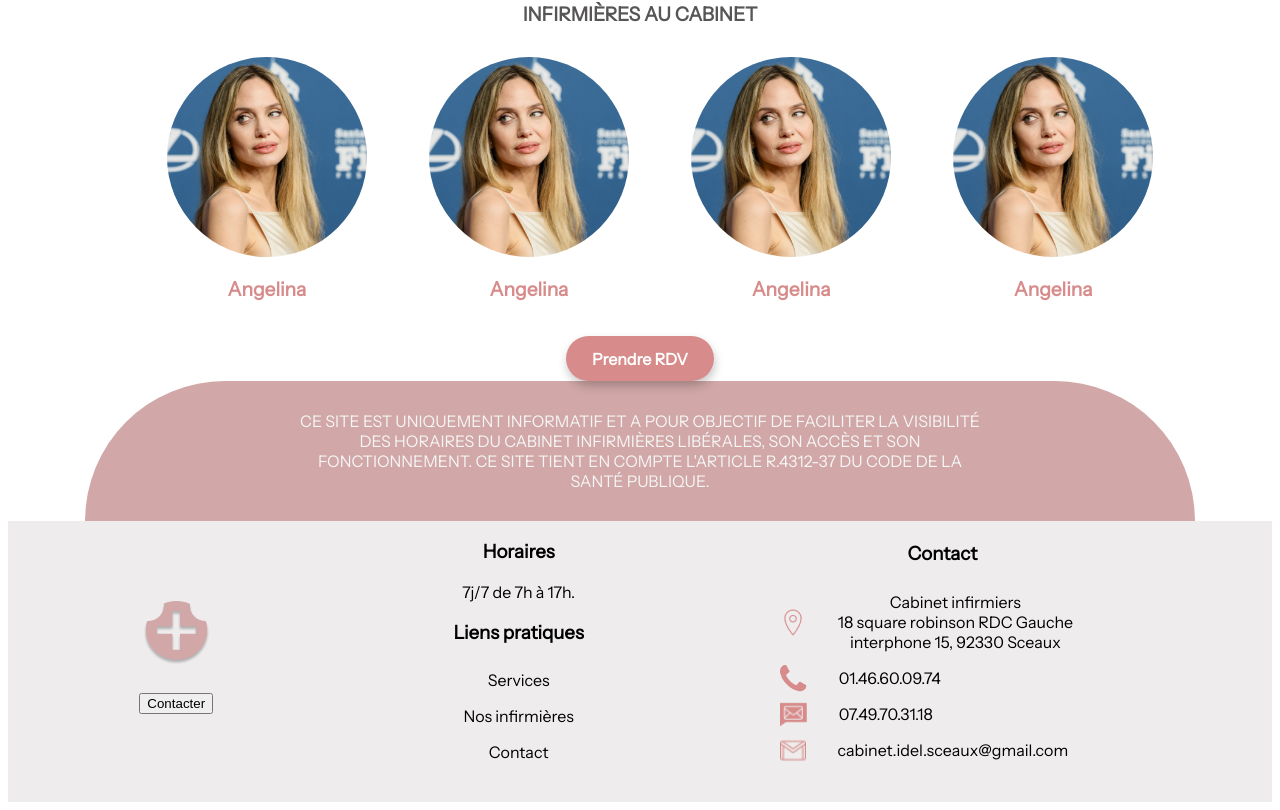
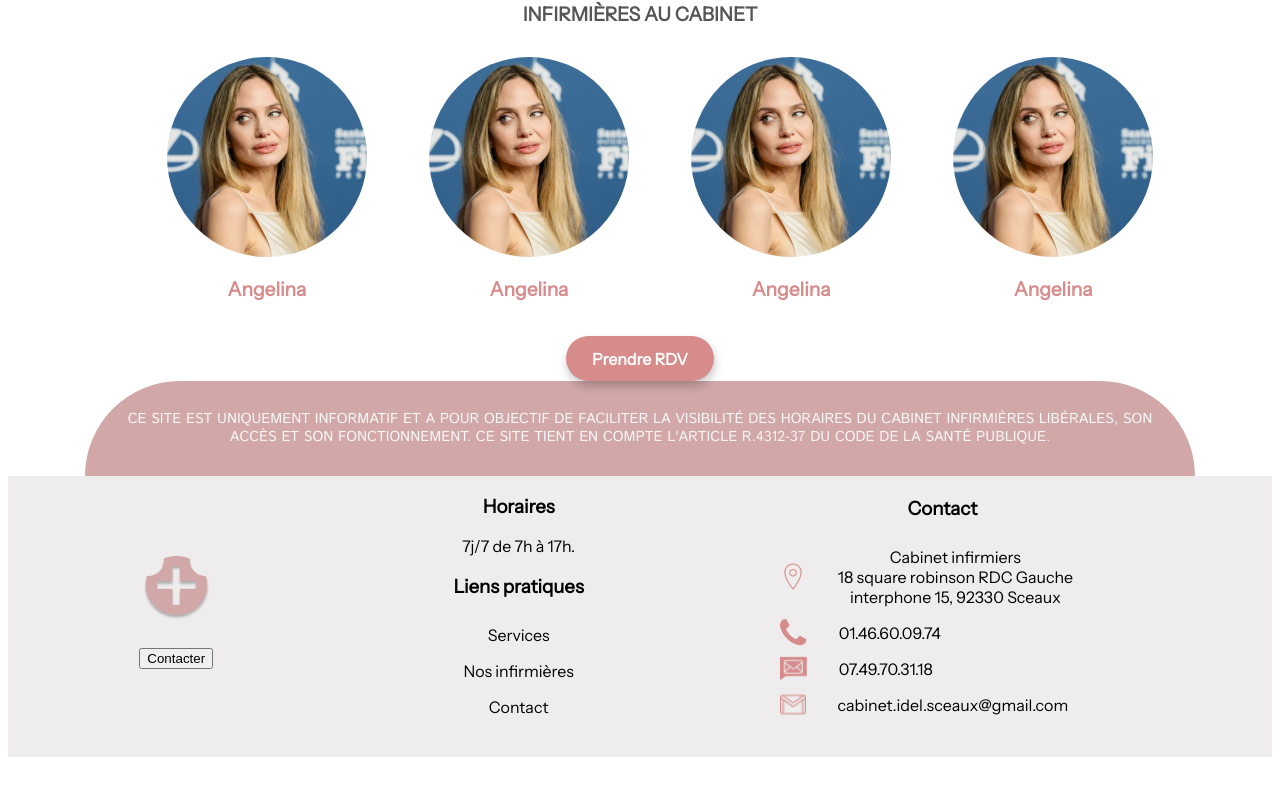
Before and after one commit to Cabinet-Infirmier/cabinet-infirmier-sceaux, a React (Vite) app: page / in a window 1280 px wide. Shown: the part 2258-3068 px from the top of the page. After the commit the page ends 3023 px from the top, so only its background shows below. Built offline with nearby package versions, Linux system fonts and the light colour scheme.

Commit message:
modify disclaimer

```diff
--- a/src/components/disclaimer/Disclaimer.module.css
+++ b/src/components/disclaimer/Disclaimer.module.css
@@ -5,10 +5,13 @@
   justify-content: center;
   padding: 30px;
   border-radius: 200px 200px 0 0;
+  font-family: "istok", sans-serif;
+  font-size: 0.9em;
+  line-height: 1.2em;
 }
 
 .container {
-  max-width: 700px;
+  max-width: 1048px;
   text-align: center;
   text-transform: uppercase;
 }
```
